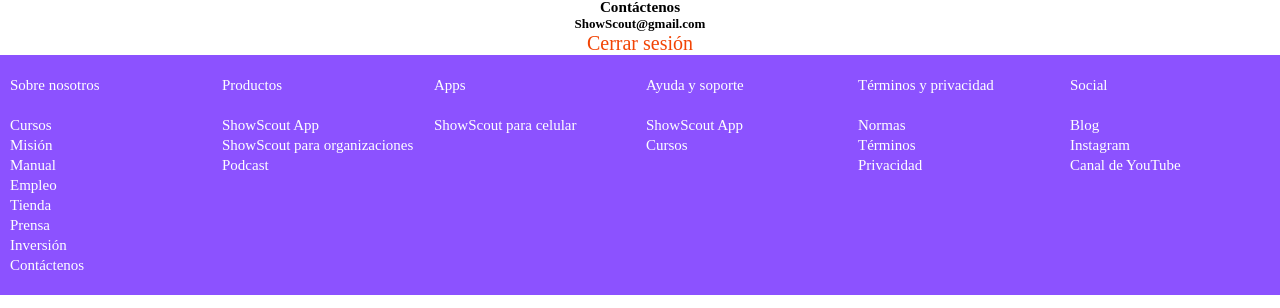
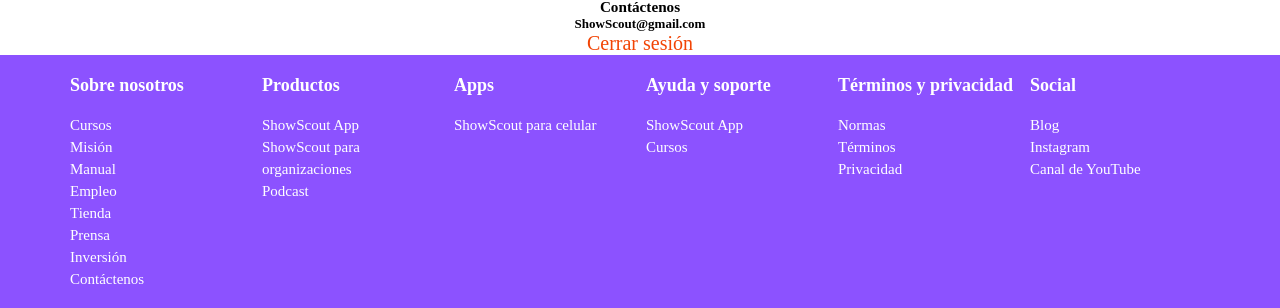
Before and after one commit to Cesar-i-Nada/AnteProyectoFinal, a React (Vite) app in the folder FE/front_show_scout/: page / in a window 1280 px wide. Shown: the part 1327-1635 px from the top of the page. Built offline with nearby package versions, Linux system fonts and the light colour scheme; no server answers.

Commit message:
footer css

```diff
--- a/FE/front_show_scout/src/Components/Footer.jsx
+++ b/FE/front_show_scout/src/Components/Footer.jsx
@@ -12,7 +12,7 @@
       <div className="flex-containerF">
         <div>
             <ul className='listaFooter'>
-              <li className='titleFooter'>Sobre nosotros</li><br />
+              <li className='titleFooterH'><b>Sobre nosotros</b></li><br />
               <li><Link to={"/AllCourses"} className='titleFooter'>Cursos</Link></li>
               <li><Link to={"/MissionPage"} className='titleFooter'>Misión</Link></li>
               <li><Link to={"/ManualPage"} className='titleFooter'>Manual</Link></li>
@@ -26,7 +26,7 @@
 
         <div>
             <ul className='listaFooter'>
-              <li className='titleFooter'>Productos</li><br />
+              <li className='titleFooterH'><b>Productos</b></li><br />
               <li><Link to={"/ShowScoutApp"} className='titleFooter'>ShowScout App</Link></li>
               <li><Link to={"/AppParaOrgs"} className='titleFooter'>ShowScout para organizaciones</Link></li>
               <li><Link to={"/PodcastChannel"} className='titleFooter'>Podcast</Link></li>
@@ -35,14 +35,14 @@
 
         <div>
             <ul className='listaFooter'>
-              <li className='titleFooter'>Apps</li><br />
+              <li className='titleFooterH'><b>Apps</b></li><br />
               <li><Link to={"/DownloadApps"} className='titleFooter'>ShowScout para celular</Link></li>
             </ul>
         </div>
 
         <div>
             <ul className='listaFooter'>
-              <li className='titleFooter'>Ayuda y soporte</li><br />
+              <li className='titleFooterH'><b>Ayuda y soporte</b></li><br />
               <li><Link to={"/SupportApp"} className='titleFooter'>ShowScout App</Link></li>
               <li><Link to={"/SupportAllCourses"} className='titleFooter'>Cursos</Link></li>
             </ul>
@@ -50,7 +50,7 @@
 
         <div>
             <ul className='listaFooter'>
-              <li className='titleFooter'>Términos y privacidad</li><br />
+              <li className='titleFooterH'><b>Términos y privacidad</b></li><br />
               <li><Link to={"/NormasPage"} className='titleFooter'>Normas</Link></li>
               <li><Link to={"/TerminosPage"} className='titleFooter'>Términos</Link></li>
               <li><Link to={"/PrivacidadPage"} className='titleFooter'>Privacidad</Link></li>
@@ -59,7 +59,7 @@
 
         <div>
             <ul className='listaFooter'>
-              <li className='titleFooter'>Social</li><br />
+              <li className='titleFooterH'><b>Social</b></li><br />
               <li><Link to={"/BlogPage"} className='titleFooter'>Blog</Link></li>
               <li><Link to={"/InstagramPage"} className='titleFooter'>Instagram</Link></li>
               <li><Link to={"/YouTubeChannelPage"} className='titleFooter'>Canal de YouTube</Link></li>
--- a/FE/front_show_scout/src/Styles/Footer.css
+++ b/FE/front_show_scout/src/Styles/Footer.css
@@ -11,7 +11,7 @@
 
   .flex-containerF > div {
     background-color: #8c52ff;
-    width: 200px;
+    width: 180px;
     margin: 6px;
     line-height: 20px;
     font-size: 10px;
@@ -26,12 +26,17 @@
   .listaFooter {
     list-style-type: none;
     text-decoration: none;
-    font-size: 15px;
-    color: #feffdf;
+  }
+
+  .titleFooterH {
+    font-size: 18px;
+    text-decoration: none;
+    color: #ffffff;
   }
 
   .titleFooter {
     font-size: 15px;
+    list-style-type: none;
     text-decoration: none;
     color: #ffffff;
   }
```
